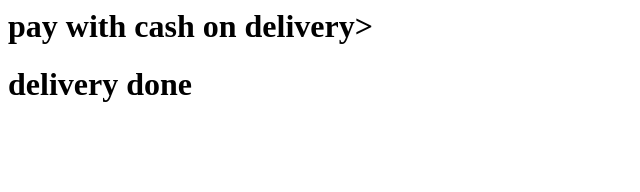
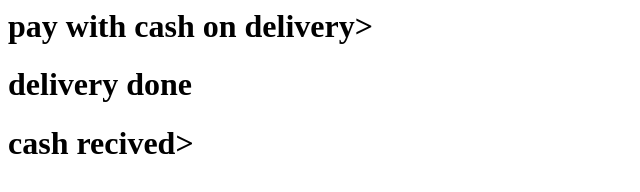
Before and after one commit to vinodg03/vinod, a plain HTML site: page cod.html in a window 1280 px wide. Shown: the whole page, without its empty margins (0-640 px from the left). Drawn offline with Linux system fonts and the light colour scheme.

Commit message:
update cod and cash

```diff
--- a/cod.html
+++ b/cod.html
@@ -3,7 +3,7 @@
       payment pagee
     </title>
       <h1>pay with cash on delivery>
-          <h1>delivery done<h1>
+          <h1>delivery done<h1>cash recived>
  <body>
     </body>
 </html>
```
